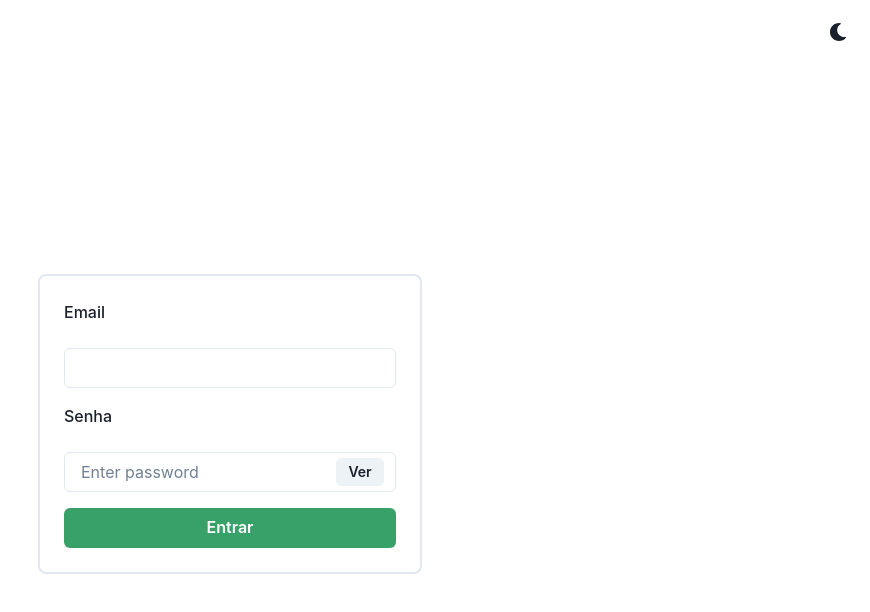
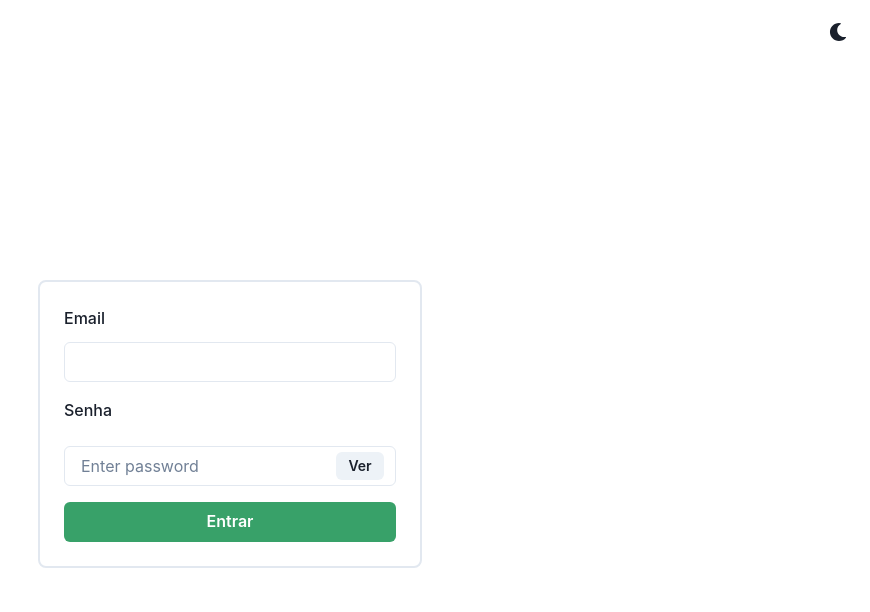
Before and after one commit to LuanAccioly/university-restaurant-manager, a React (Create React App) app in the folder web/: page / in a window 1280 px wide. Shown: the top 612 px of the page, without its empty margins (410-1280 px from the left). Built offline with nearby package versions, Linux system fonts and the light colour scheme.

Commit message:
Update EmailInput.js

```diff
--- a/web/src/components/EmailInput/EmailInput.js
+++ b/web/src/components/EmailInput/EmailInput.js
@@ -1,4 +1,4 @@
-import {FormLabel, Input } from "@chakra-ui/react"
+import {FormControl, FormLabel, Input } from "@chakra-ui/react"
 import { useState } from "react"
 
 export const EmailInput = () => {
@@ -8,10 +8,10 @@ export const EmailInput = () => {
 
 
     return (
-        <>
-        <FormLabel>Email</FormLabel>
-        <Input type='email' value={input} onChange={handleInputChange} />
-        </>
+        <FormControl>
+            <FormLabel paddingBottom={1}>Email</FormLabel>
+            <Input type='email' value={input} onChange={handleInputChange} />
+        </FormControl>
 
     )
   }
```
